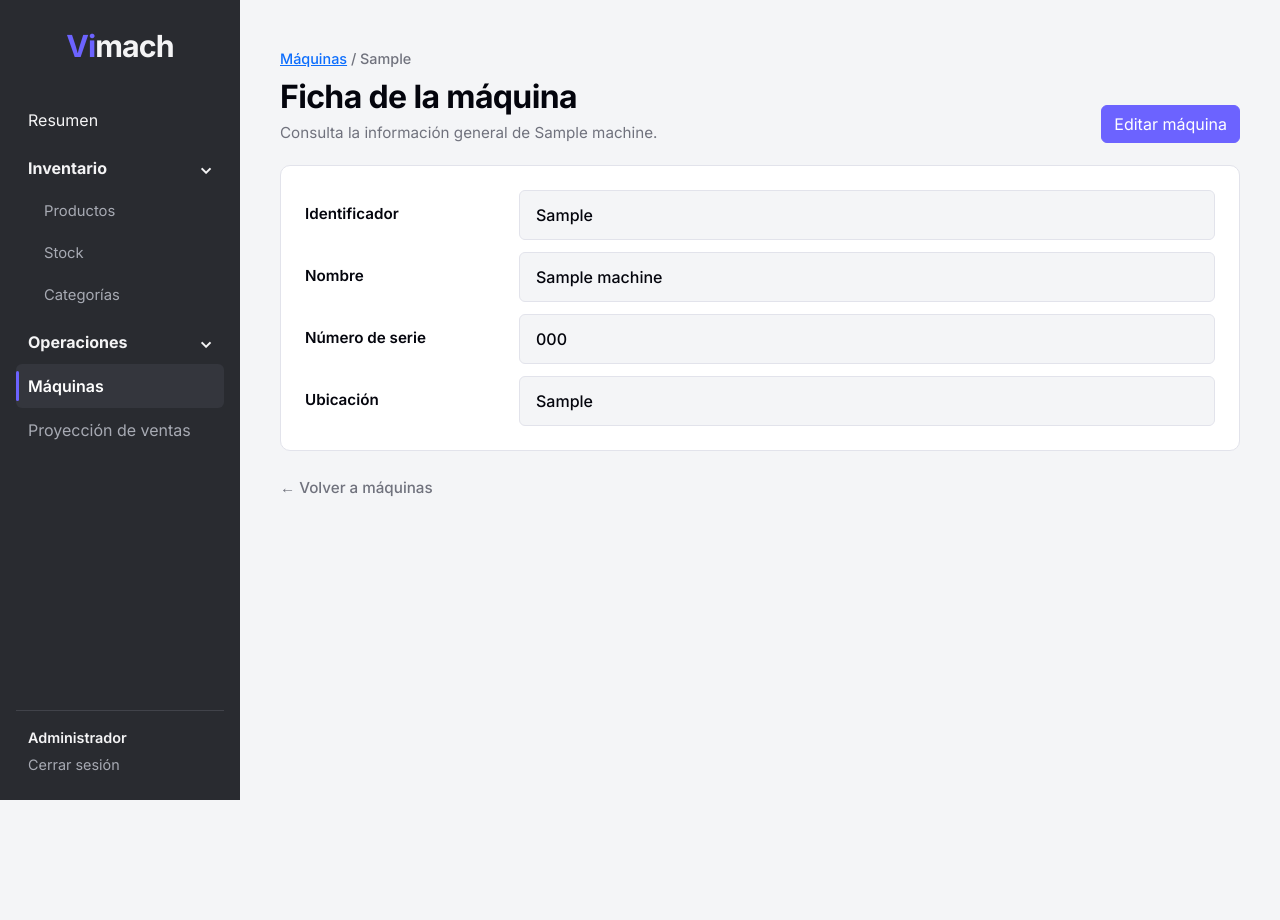
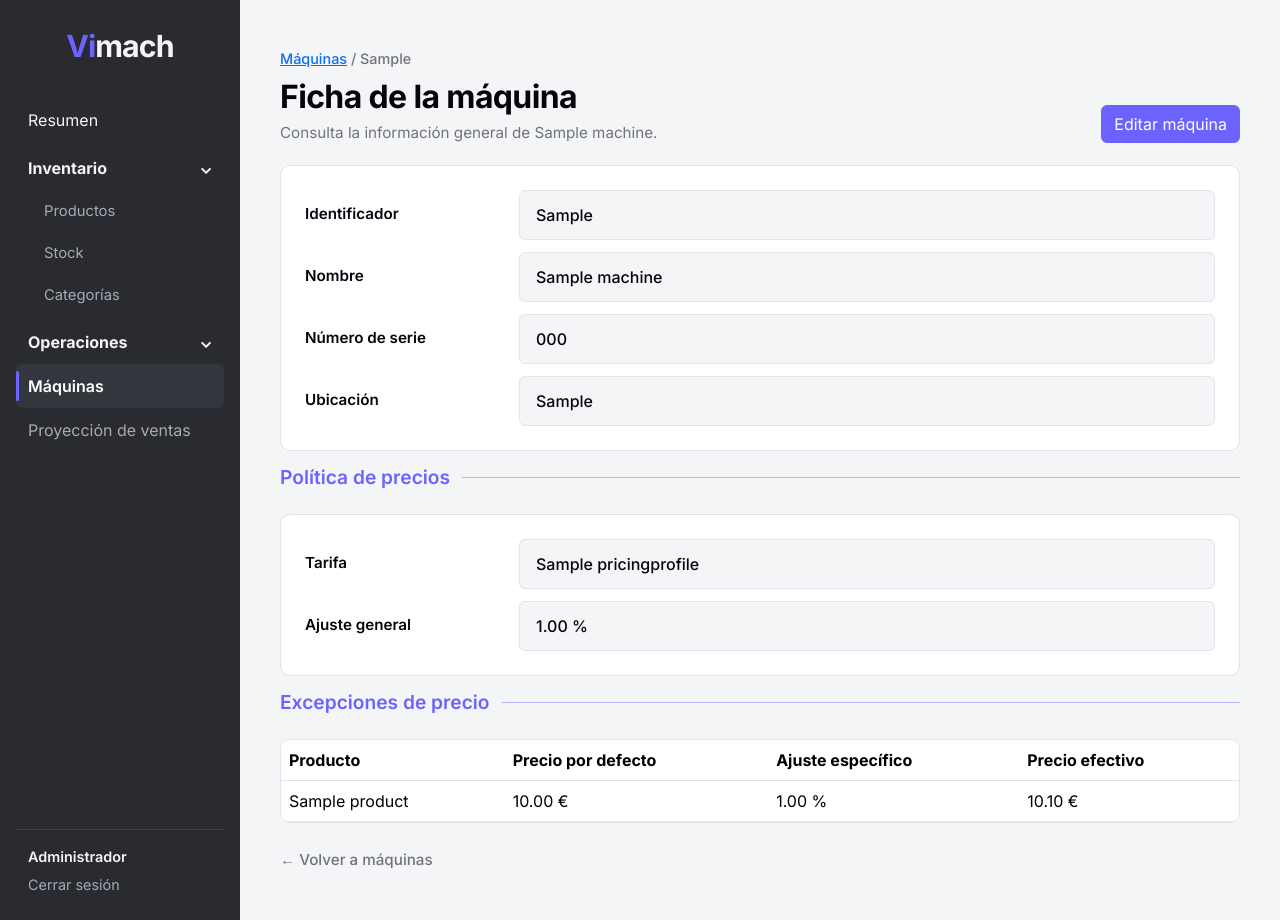
Before and after one commit to LWH9900/tfg-vending, a Django app: page /machines/1/ in a window 1280 px wide. Before the commit the page ends 800 px from the top, so only its background shows below. Run offline with Django 5.2, Linux system fonts and the light colour scheme; tables that the repository leaves empty hold one stand-in row (values such as "Sample post").

Commit message:
feat: implement pricing details and adjustments for machines

```diff
--- a/machines/services/pricing.py
+++ b/machines/services/pricing.py
@@ -1,3 +1,5 @@
+from decimal import ROUND_HALF_UP, Decimal
+
 from django.db import transaction
 
 from machines.models import MachinePriceOverride
@@ -34,3 +36,12 @@ def change_machine_pricing_profile(
     machine.save(update_fields=["pricing_profile"])
 
     return None
+
+
+def calculate_adjusted_price(base_price, percentage_adjustment):
+    multiplier = Decimal("1") + (percentage_adjustment / Decimal("100"))
+
+    return (base_price * multiplier).quantize(
+        Decimal("0.01"),
+        rounding=ROUND_HALF_UP,
+    )
--- a/machines/static/machines/css/machines.css
+++ b/machines/static/machines/css/machines.css
@@ -8,3 +8,32 @@
     color: var(--app-primary);
     text-decoration: underline;
 }
+
+.pricing-section-heading {
+    display: flex;
+    align-items: center;
+    gap: 12px;
+
+    margin-top: 15px;
+    margin-bottom: 25px;
+}
+
+.pricing-section-heading h2 {
+    margin: 0;
+
+    color: var(--app-primary);
+
+    font-size: 1.2rem;
+    font-weight: 600;
+    white-space: nowrap;
+}
+
+.pricing-section-heading::after {
+    content: "";
+
+    flex: 1;
+    height: 1px;
+
+    background-color: var(--app-primary);
+    opacity: 0.45;
+}
--- a/machines/templates/machines/machine_detail.html
+++ b/machines/templates/machines/machine_detail.html
@@ -83,6 +83,107 @@
     </dl>
 
 </section>
+<div class="pricing-section-heading">
+    <h2>Política de precios</h2>
+</div>
+<section class="section-card">
+
+
+
+    {% if machine.pricing_profile %}
+
+        <dl class="detail-list">
+
+            <div class="detail-row">
+                <dt>Tarifa</dt>
+                <dd>{{ machine.pricing_profile.name }}</dd>
+            </div>
+
+            <div class="detail-row">
+                <dt>Ajuste general</dt>
+                <dd>
+                    {{ machine.pricing_profile.percentage_adjustment }} %
+                </dd>
+            </div>
+
+        </dl>
+
+    {% else %}
+
+        <div class="section-card-body">
+            <p class="section-empty-message">
+                Esta máquina no tiene una tarifa asignada.
+                Se utilizan los precios por defecto del catálogo,
+                salvo excepciones específicas.
+            </p>
+        </div>
+
+    {% endif %}
+
+</section>
+
+<div class="pricing-section-heading">
+    <h2>Excepciones de precio</h2>
+</div>
+
+<section class="section-card">
+
+    <div class="table-responsive">
+
+        <table class="table align-middle mb-0">
+
+            <thead>
+                <tr>
+                    <th>Producto</th>
+                    <th>Precio por defecto</th>
+                    <th>Ajuste específico</th>
+                    <th>Precio efectivo</th>
+                </tr>
+            </thead>
+
+            <tbody>
+
+                {% for item in price_overrides %}
+
+                    <tr>
+                        <td>
+                            {{ item.override.product.name }}
+                        </td>
+
+                        <td>
+                            {{ item.override.product.default_sale_price }} €
+                        </td>
+
+                        <td>
+                            {{ item.override.percentage_adjustment }} %
+                        </td>
+
+                        <td>
+                            {{ item.effective_price }} €
+                        </td>
+                    </tr>
+
+                {% empty %}
+
+                    <tr>
+                        <td
+                            colspan="4"
+                            class="text-center py-5 text-secondary"
+                        >
+                            No hay excepciones de precio configuradas
+                            para esta máquina.
+                        </td>
+                    </tr>
+
+                {% endfor %}
+
+            </tbody>
+
+        </table>
+
+    </div>
+
+</section>
 
 
 <div class="detail-actions">
--- a/machines/views.py
+++ b/machines/views.py
@@ -2,6 +2,7 @@ from django.shortcuts import get_object_or_404, redirect, render
 
 from .forms import MachineForm
 from .models import Machine
+from .services.pricing import calculate_adjusted_price
 
 
 def machine_list(request):
@@ -11,19 +12,6 @@ def machine_list(request):
         request,
         "machines/machine_list.html",
         {"machines": machines},
-    )
-
-
-def machine_detail(request, pk):
-    machine = get_object_or_404(
-        Machine,
-        pk=pk,
-    )
-
-    return render(
-        request,
-        "machines/machine_detail.html",
-        {"machine": machine},
     )
 
 
@@ -81,3 +69,34 @@ def machine_update(request, pk):
             "is_editing": True,
         },
     )
+
+
+def machine_detail(request, pk):
+    machine = get_object_or_404(
+        Machine.objects.select_related("pricing_profile"),
+        pk=pk,
+    )
+
+    overrides = machine.price_overrides.select_related("product").order_by(
+        "product__name"
+    )
+
+    price_overrides = [
+        {
+            "override": override,
+            "effective_price": calculate_adjusted_price(
+                override.product.default_sale_price,
+                override.percentage_adjustment,
+            ),
+        }
+        for override in overrides
+    ]
+
+    return render(
+        request,
+        "machines/machine_detail.html",
+        {
+            "machine": machine,
+            "price_overrides": price_overrides,
+        },
+    )
--- a/static/css/components/detail.css
+++ b/static/css/components/detail.css
@@ -117,3 +117,41 @@
         width: 100%;
     }
 }
+
+.section-card {
+    width: 100%;
+
+    overflow: hidden;
+
+    background-color: var(--app-white);
+    border: 1px solid var(--app-border);
+    border-radius: 10px;
+}
+
+.section-card-header {
+    padding: 16px 24px;
+
+    background-color: var(--app-white);
+    border-bottom: 1px solid var(--app-border);
+}
+
+.section-title {
+    margin: 0;
+
+    color: var(--app-text);
+
+    font-size: 1rem;
+    font-weight: 700;
+    line-height: 1.3;
+}
+
+.section-card-body {
+    padding: 24px;
+}
+
+.section-empty-message {
+    margin: 0;
+
+    color: var(--app-muted);
+    line-height: 1.6;
+}
--- a/static/css/components/forms.css
+++ b/static/css/components/forms.css
@@ -56,9 +56,6 @@
     margin-top: 24px;
 }
 
-
-/* Errores */
-
 .field-error .form-control,
 .field-error .form-select {
     border-color: #dc3545;
```
Also changed, not shown: machines/static/machines/css/detail.css (added, +35 -0 lines).
